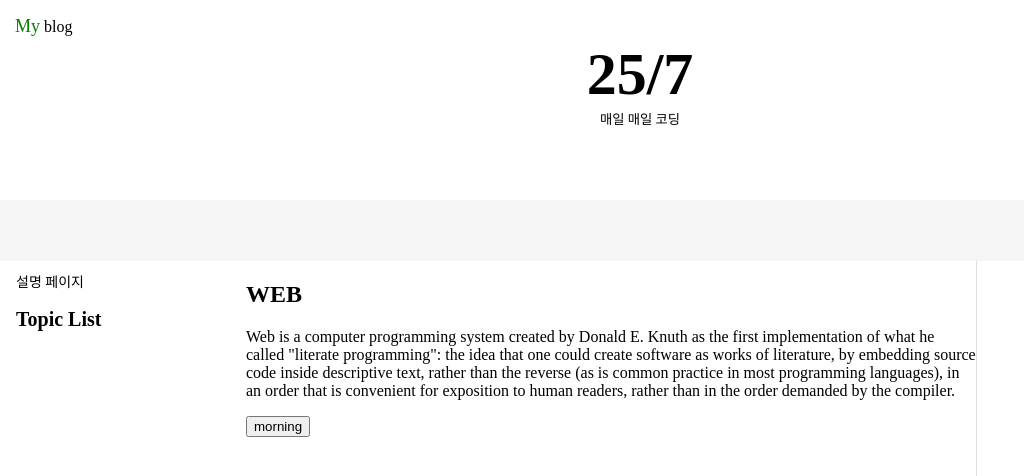
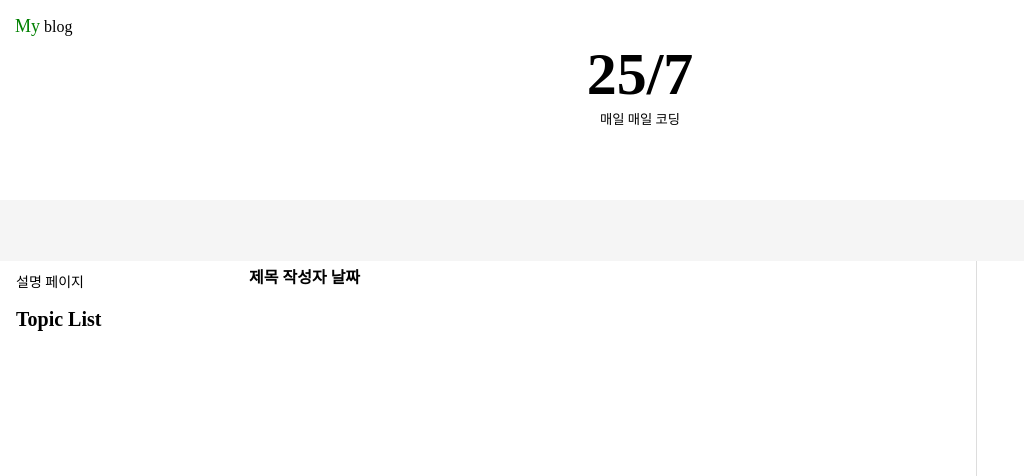
Before and after one commit to TwentyFiveSeven/WebStudy, a plain HTML site: page WEB/index.html in a window 1280 px wide. Shown: the top 476 px of the page, without its empty margins (0-1024 px from the left). Drawn offline with nearby package versions, Linux system fonts and the light colour scheme; no server answers.

Commit message:
plus fileload code

```diff
--- a/WEB/index.html
+++ b/WEB/index.html
@@ -54,12 +54,20 @@
           </aside>
           <div id = "article">
             <article>
-              <h2>WEB</h2>
-              <p>Web is a computer programming system created by Donald E. Knuth as the first implementation of what he called "literate programming": the idea that one could create software as works of literature, by embedding source code inside descriptive text, rather than the reverse (as is common practice in most programming languages), in an order that is convenient for exposition to human readers, rather than in the order demanded by the compiler.</p>
+              <table class="table">
+                <thread>
+                  <tr>
+                    <th>제목</th>
+                    <th>작성자</th>
+                    <th>날짜</th>
+                  </tr>
+                </thread>
+                <tbody id = "fileList">
+                </tbody>
+              </table>
+              <!-- <h2>WEB</h2>
+              <p>Web is a computer programming system created by Donald E. Knuth as the first implementation of what he called "literate programming": the idea that one could create software as works of literature, by embedding source code inside descriptive text, rather than the reverse (as is common practice in most programming languages), in an order that is convenient for exposition to human readers, rather than in the order demanded by the compiler.</p> -->
             </article>
-            <input type="button" value="morning" onclick="
-            Switch(this);
-            ">
           </div>
         </div>
       </div>
```
